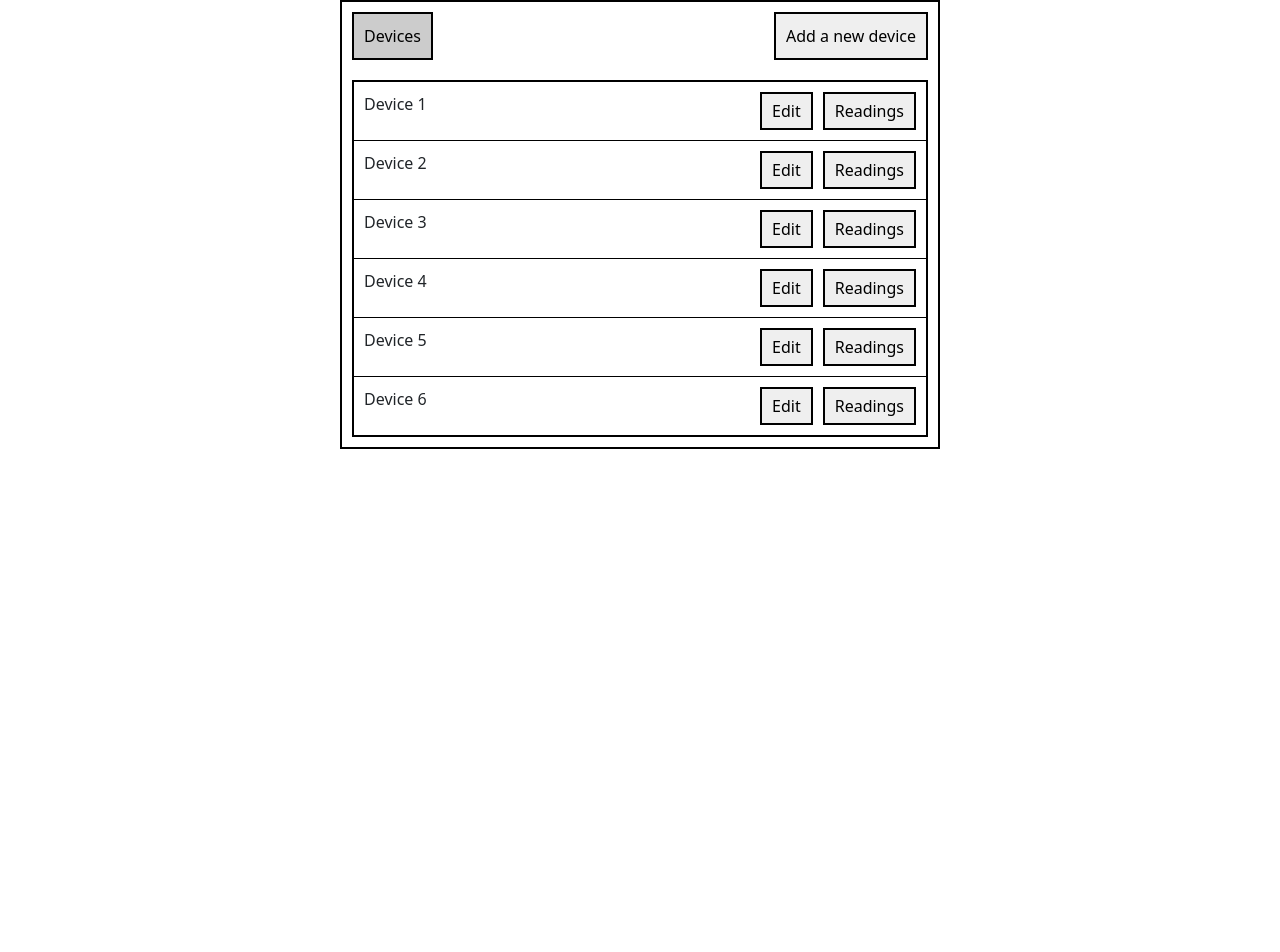
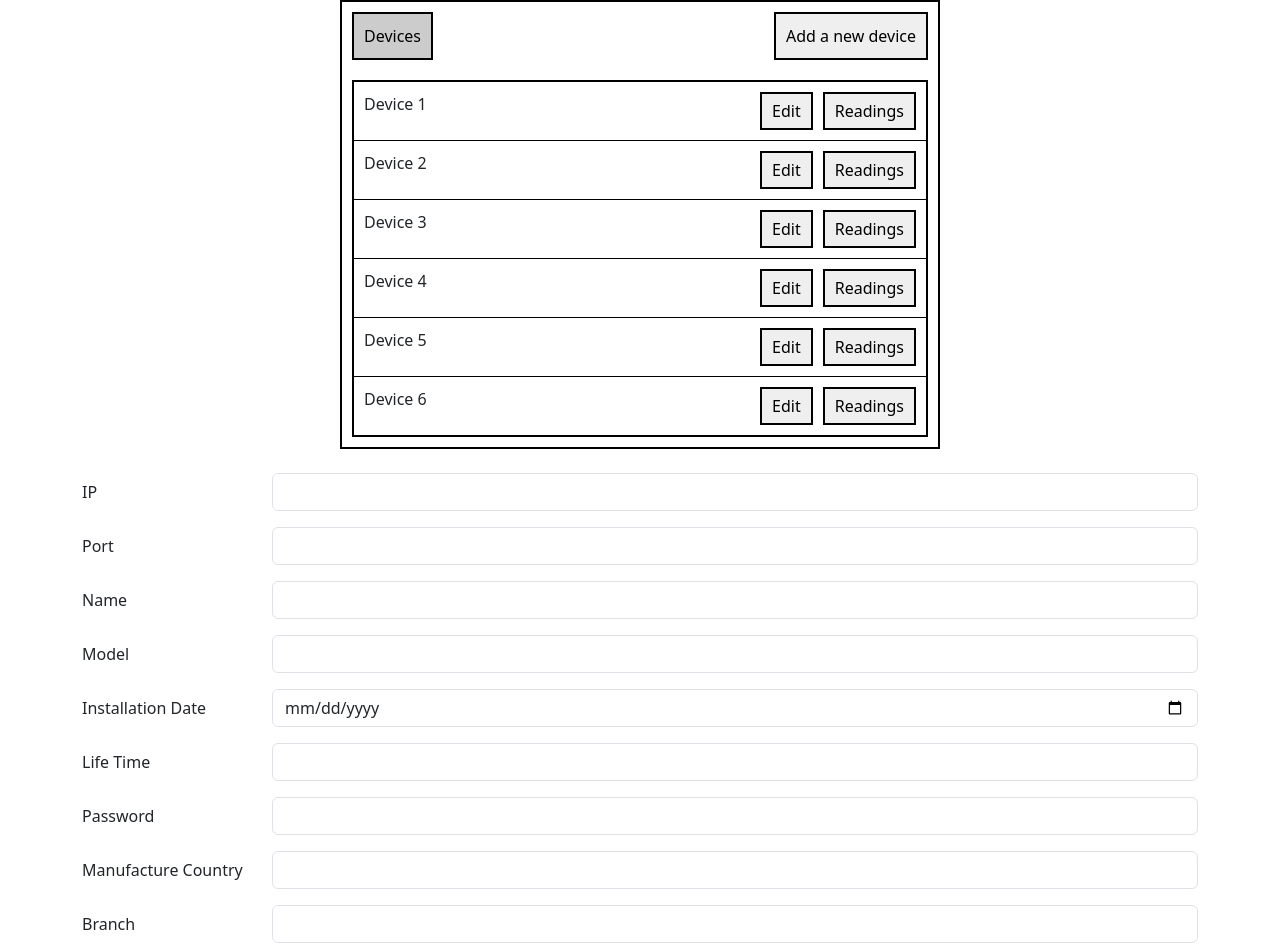
Before and after one commit to Tahoun99/modbus-protocol-UI, an Angular app: page / in a window 1280 px wide. Shown: the top 952 px of the page. Before the commit the page ends 800 px from the top, so only its background shows below. Built offline with nearby package versions, Linux system fonts and the light colour scheme.

Commit message:
add edit page

```diff
--- /dev/null
+++ b/src/app/add-edit-device/add-edit-device.component.html
@@ -0,0 +1,68 @@
+<div class="container">
+    <form>
+      <div class="form-group row mb-3">
+        <label for="ip" class="col-sm-2 col-form-label">IP</label>
+        <div class="col-sm-10">
+          <input type="text" class="form-control" id="ip" [(ngModel)]="device.ip" name="ip">
+        </div>
+      </div>
+
+      <div class="form-group row mb-3">
+        <label for="port" class="col-sm-2 col-form-label">Port</label>
+        <div class="col-sm-10">
+          <input type="text" class="form-control" id="port" [(ngModel)]="device.port" name="port">
+        </div>
+      </div>
+
+      <div class="form-group row mb-3">
+        <label for="name" class="col-sm-2 col-form-label">Name</label>
+        <div class="col-sm-10">
+          <input type="text" class="form-control" id="name" [(ngModel)]="device.name" name="name">
+        </div>
+      </div>
+
+      <div class="form-group row mb-3">
+        <label for="model" class="col-sm-2 col-form-label">Model</label>
+        <div class="col-sm-10">
+          <input type="text" class="form-control" id="model" [(ngModel)]="device.model" name="model">
+        </div>
+      </div>
+
+      <div class="form-group row mb-3">
+        <label for="installationDate" class="col-sm-2 col-form-label">Installation Date</label>
+        <div class="col-sm-10">
+          <input type="date" class="form-control" id="installationDate" [(ngModel)]="device.installationDate" name="installationDate">
+        </div>
+      </div>
+
+      <div class="form-group row mb-3">
+        <label for="lifeTime" class="col-sm-2 col-form-label">Life Time</label>
+        <div class="col-sm-10">
+          <input type="text" class="form-control" id="lifeTime" [(ngModel)]="device.lifeTime" name="lifeTime">
+        </div>
+      </div>
+
+      <div class="form-group row mb-3">
+        <label for="password" class="col-sm-2 col-form-label">Password</label>
+        <div class="col-sm-10">
+          <input type="password" class="form-control" id="password" [(ngModel)]="device.password" name="password">
+        </div>
+      </div>
+
+      <div class="form-group row mb-3">
+        <label for="manufacturCountry" class="col-sm-2 col-form-label">Manufacture Country</label>
+        <div class="col-sm-10">
+          <input type="text" class="form-control" id="manufacturCountry" [(ngModel)]="device.manufacturCountry" name="manufacturCountry">
+        </div>
+      </div>
+
+      <div class="form-group row mb-3">
+        <label for="branch" class="col-sm-2 col-form-label">Branch</label>
+        <div class="col-sm-10">
+          <input type="text" class="form-control" id="branch" [(ngModel)]="device.branch" name="branch">
+        </div>
+      </div>
+      <button type="submit" class="btn btn-primary">Save</button>
+      <div></div>
+    </form>
+  </div>
--- /dev/null
+++ b/src/app/add-edit-device/add-edit-device.component.ts
@@ -0,0 +1,30 @@
+import { Component, OnInit } from '@angular/core';
+
+@Component({
+  selector: 'app-device-form',
+  templateUrl: './add-edit-device.component.html',
+  styleUrls: ['./add-edit-device.component.css']
+})
+export class DeviceFormComponent implements OnInit {
+  device = {
+    ip: '',
+    port: '',
+    name: '',
+    model: '',
+    installationDate: '',
+    lifeTime: '',
+    password: '',
+    manufacturCountry: '',
+    branch: ''
+  };
+
+  onSubmit() {
+    // Handle form submission here
+    console.log('Form submitted:', this.device);
+  }
+
+  constructor() { }
+
+  ngOnInit() {
+  }
+}
--- a/src/app/app.component.html
+++ b/src/app/app.component.html
@@ -1 +1,2 @@
 <app-home></app-home>
+<app-device-form></app-device-form>
--- a/src/app/home/home.component.html
+++ b/src/app/home/home.component.html
@@ -14,3 +14,4 @@
     </div>
   </div>
 </div>
+<br>
--- /dev/null
+++ b/src/app/readings/readings.component.html
@@ -0,0 +1 @@
+<p>readings works!</p>
--- /dev/null
+++ b/src/app/readings/readings.component.ts
@@ -0,0 +1,15 @@
+import { Component, OnInit } from '@angular/core';
+
+@Component({
+  selector: 'app-readings',
+  templateUrl: './readings.component.html',
+  styleUrls: ['./readings.component.css']
+})
+export class ReadingsComponent implements OnInit {
+
+  constructor() { }
+
+  ngOnInit() {
+  }
+
+}
```
Also changed, not shown: src/app/app.module.ts (+8 -2 lines), src/app/add-edit-device/add-edit-device.component.css (added), src/app/readings/readings.component.css (added), 1 other file (tests, documents, lock files or other folders). Lines whose indentation alone changed are shown as unchanged.
